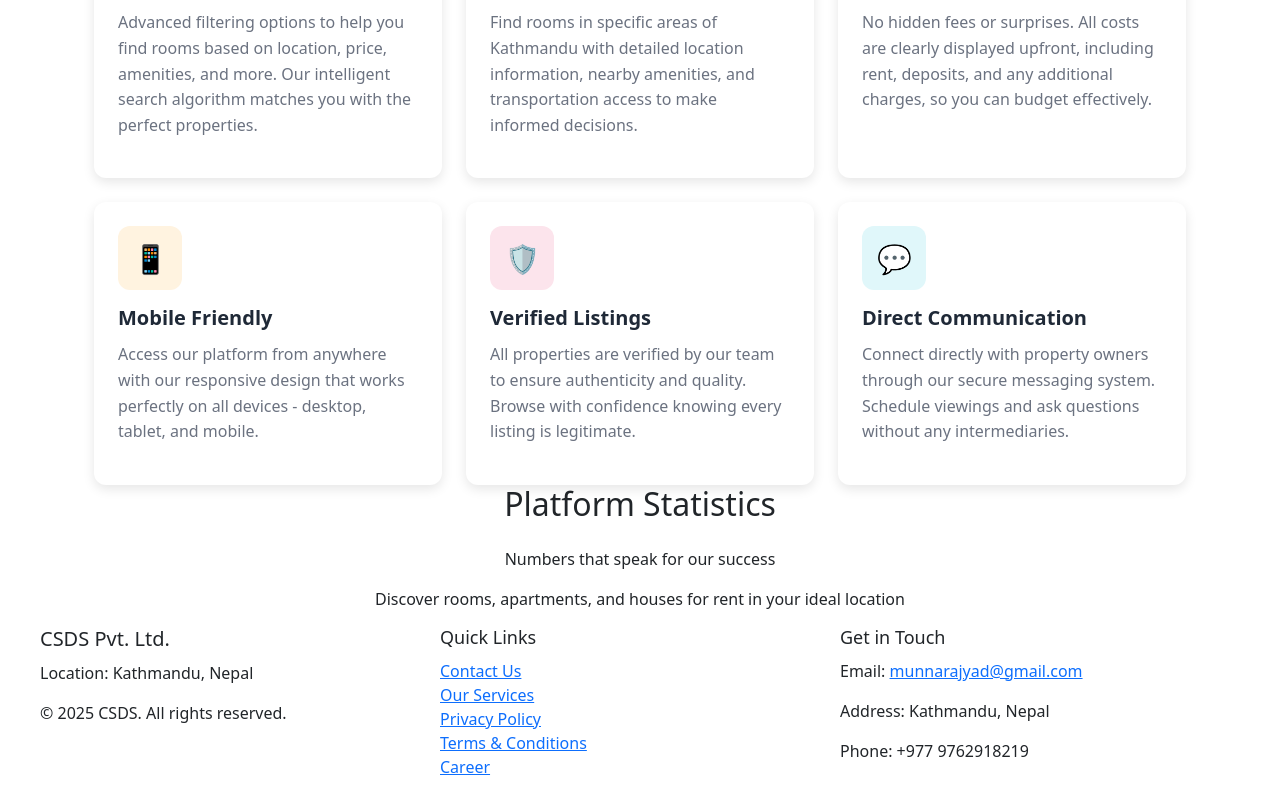
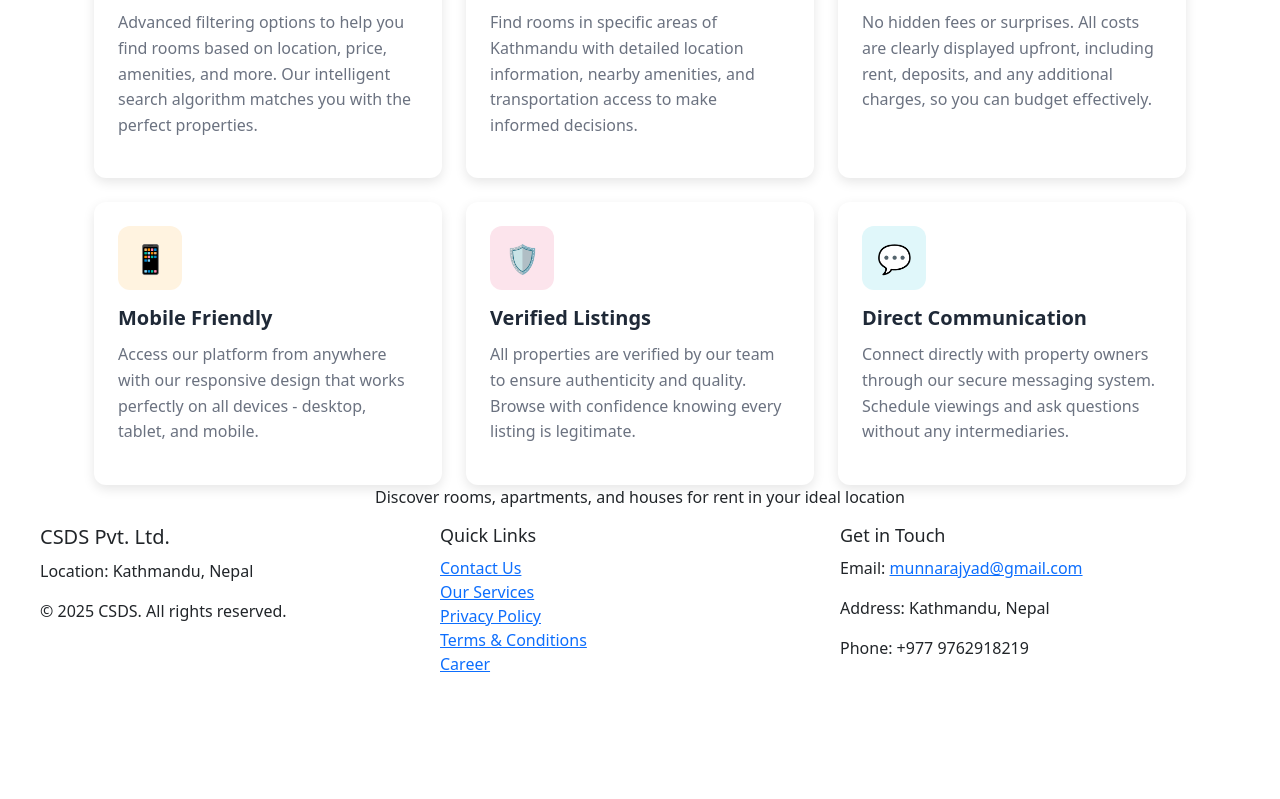
Before and after one commit to Raj-art73/room-finder, a React (Vite) app: page /features in a window 1280 px wide. Shown: the part 416-1215 px from the top of the page. After the commit the page ends 1112 px from the top, so only its background shows below. Built offline with nearby package versions, Linux system fonts and the light colour scheme.

Commit message:
some error fixed

```diff
--- a/src/App.jsx
+++ b/src/App.jsx
@@ -7,7 +7,7 @@ import Footer from './Component/footer';
 import HomeSlider from './Component/HomeSlider';
 import Home from './Component/Home';
 import Single_room from './Component/Single_room';
-import Features from './Component/Features'; // ✅ Add this import
+import Features from './Component/features';
 
 function App() {
   const [count, setCount] = useState(0);
--- a/src/Component/Features.jsx
+++ b/src/Component/Features.jsx
@@ -244,17 +244,7 @@ export default function Features() {
             </div>
           </div>
 
-          {/* Stats Section */}
-          <div className="text-center mt-20 mb-16">
-            <h2 className="text-4xl font-bold text-gray-900 mb-4">
-              Platform Statistics
-            </h2>
-            <p className="text-lg text-gray-600">
-              Numbers that speak for our success
-            </p>
           </div>
-
-        </div>
       </div>
     </>
   );
```
